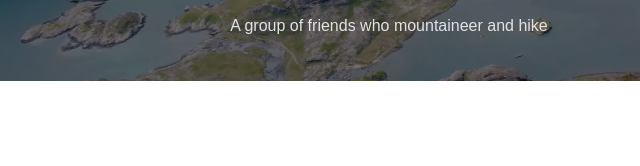
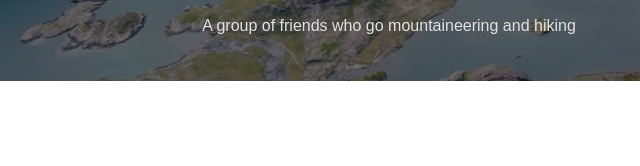
Before and after one commit to chrishylanduk/geobar-expeditions, a plain HTML site: page static_site/index.html in a window 1280 px wide. Shown: the part 253-419 px from the top of the page, 251-891 px from the left. Drawn offline with Linux system fonts and the light colour scheme.

Commit message:
fix: make mountaineering grammar clearer

```diff
--- a/static_site/index.html
+++ b/static_site/index.html
@@ -5,7 +5,7 @@
   <meta charset="utf-8">
   <meta name="viewport" content="width=device-width, initial-scale=1">
   <title>Geobar Expeditions</title>
-  <meta name="description" content="Geobar Expeditions is a group of friends who mountaineer and hike.">
+  <meta name="description" content="Geobar Expeditions is a group of friends who go mountaineering and hiking.">
   <link rel="stylesheet" href="styles.css">
   <meta name="theme-color" content="#ffffff">
   <link rel="icon" href="geobarlogo.svg">
@@ -18,7 +18,7 @@
   <div id="header-box">
     <h1 id="title" class="sr-only">Geobar Expeditions</h1>
     <p><img src="geobarlogo.svg" id="logo" alt=""></p>
-    <p id="strapline">A group of friends who mountaineer and hike</p>
+    <p id="strapline">A group of friends who go mountaineering and hiking</p>
   </div>
 
   <div id="page-content">
```
Also changed, not shown: static_site/404.html (+1 -1 lines).
